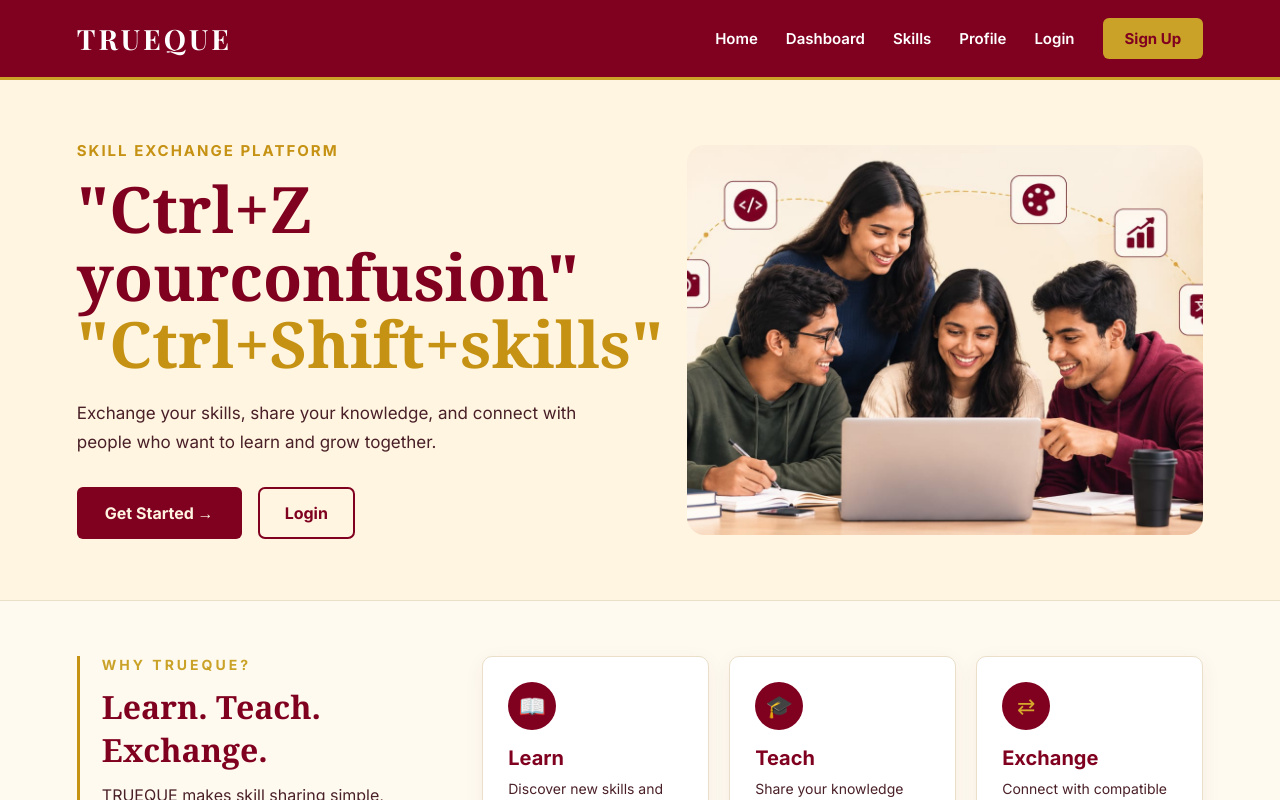
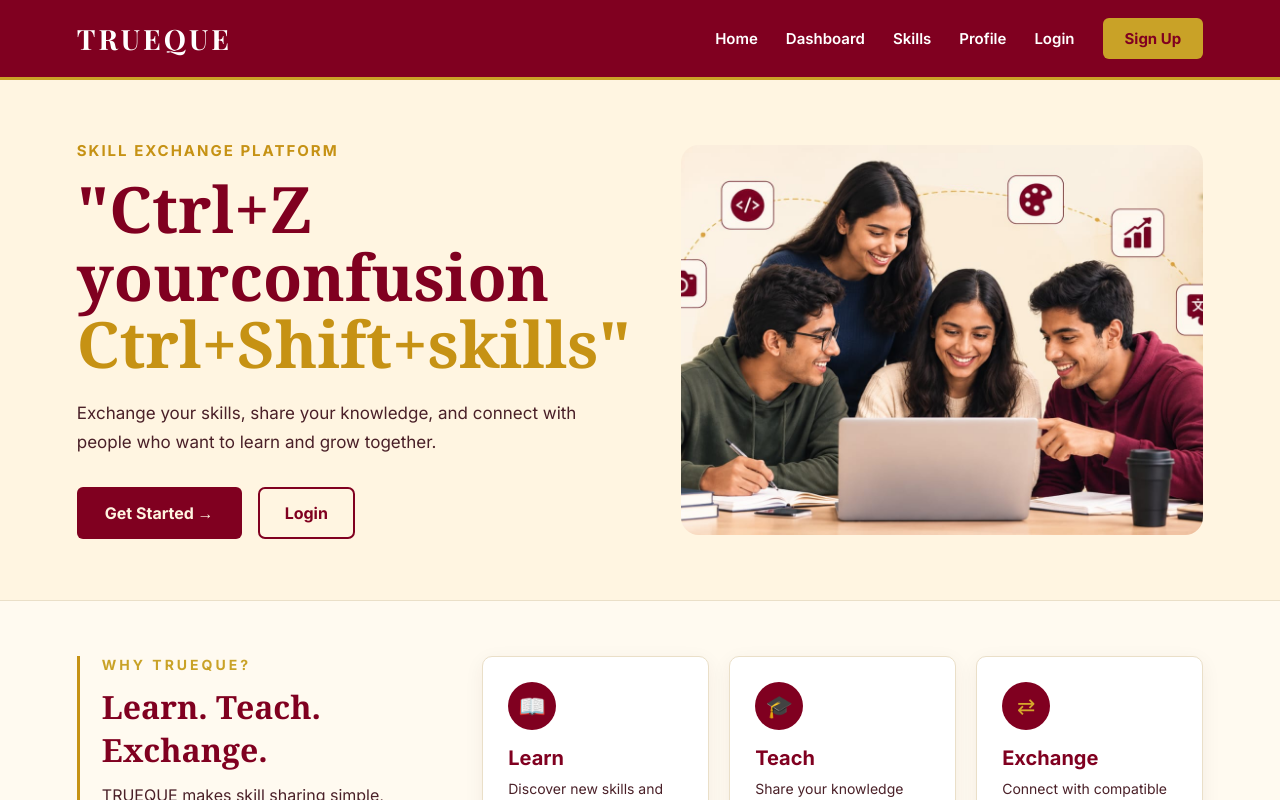
Before and after one commit to Sakeena19-cse/Trueque, a React (Vite) app: page / in a window 1280 px wide. Shown: the top 800 px of the page. Built offline with nearby package versions, Linux system fonts and the light colour scheme.

Commit message:
update Home.jsx

```diff
--- a/src/pages/Home.jsx
+++ b/src/pages/Home.jsx
@@ -18,9 +18,9 @@ function Home() {
     </p>
 
     <h1>
-      "Ctrl+Z yourconfusion"
+      "Ctrl+Z yourconfusion
       <br />
-      <span>"Ctrl+Shift+skills"</span>
+      <span>Ctrl+Shift+skills"</span>
     </h1>
 
     <p className="hero-description">
```
